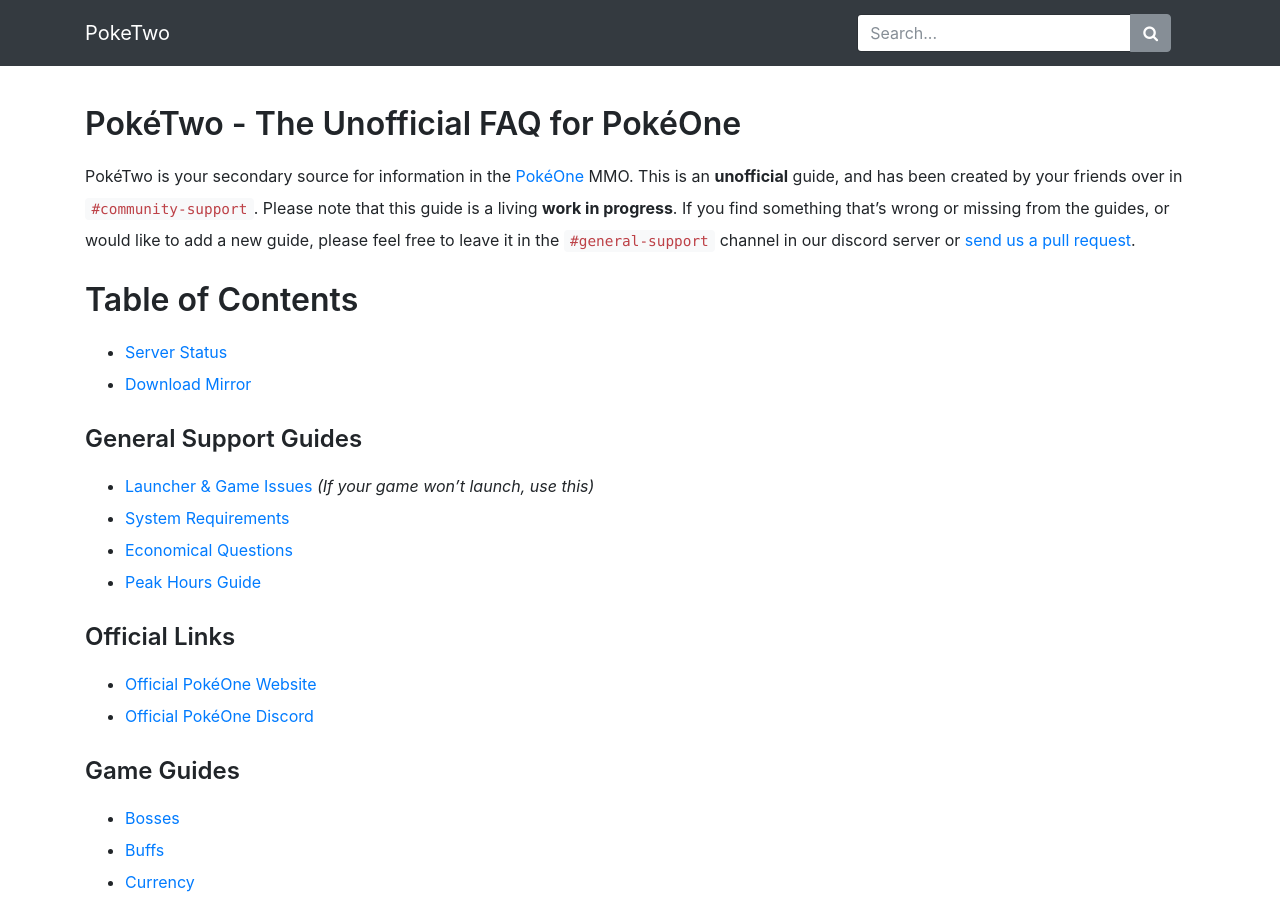
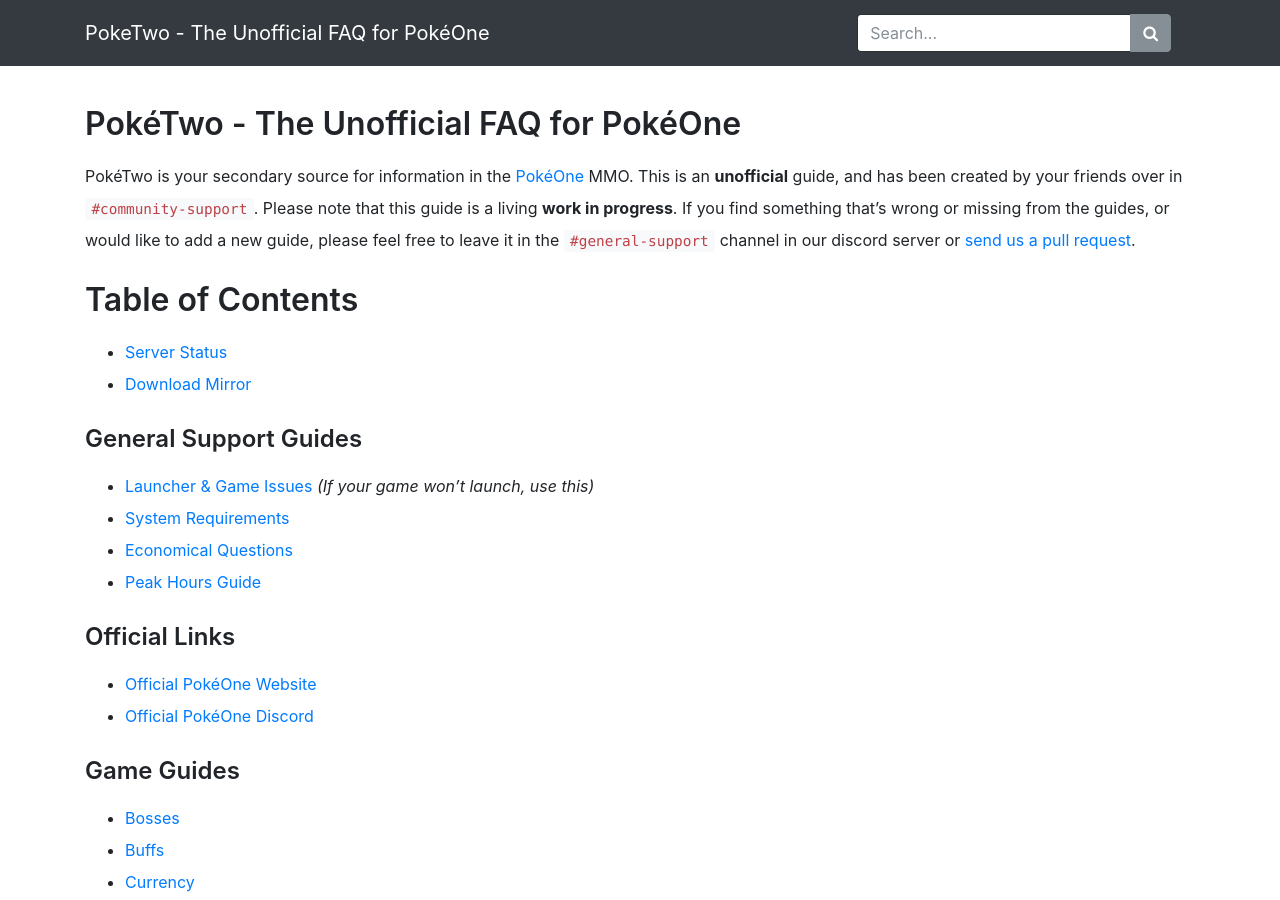
Before and after one commit to X3I/poketwo.com, a Jekyll site: the page built from index.md, in a window 1280 px wide and 900 px high. Built offline with Jekyll 4.4.1, drawn with Linux system fonts in a browser that asks for light colours; nearby versions of some CDN libraries; our own code applies the rules of GitHub Pages for plain Markdown files.

Commit message:
deeper title

```diff
--- a/_config.yml
+++ b/_config.yml
@@ -6,7 +6,7 @@
 # local server.
 
 # Project settings
-title: &title PokeTwo
+title: &title PokeTwo - The Unofficial FAQ for PokéOne
 description: The Unofficial FAQ for the PokéOne Game
 repository: syntaqx/pokeone.com
 
```
